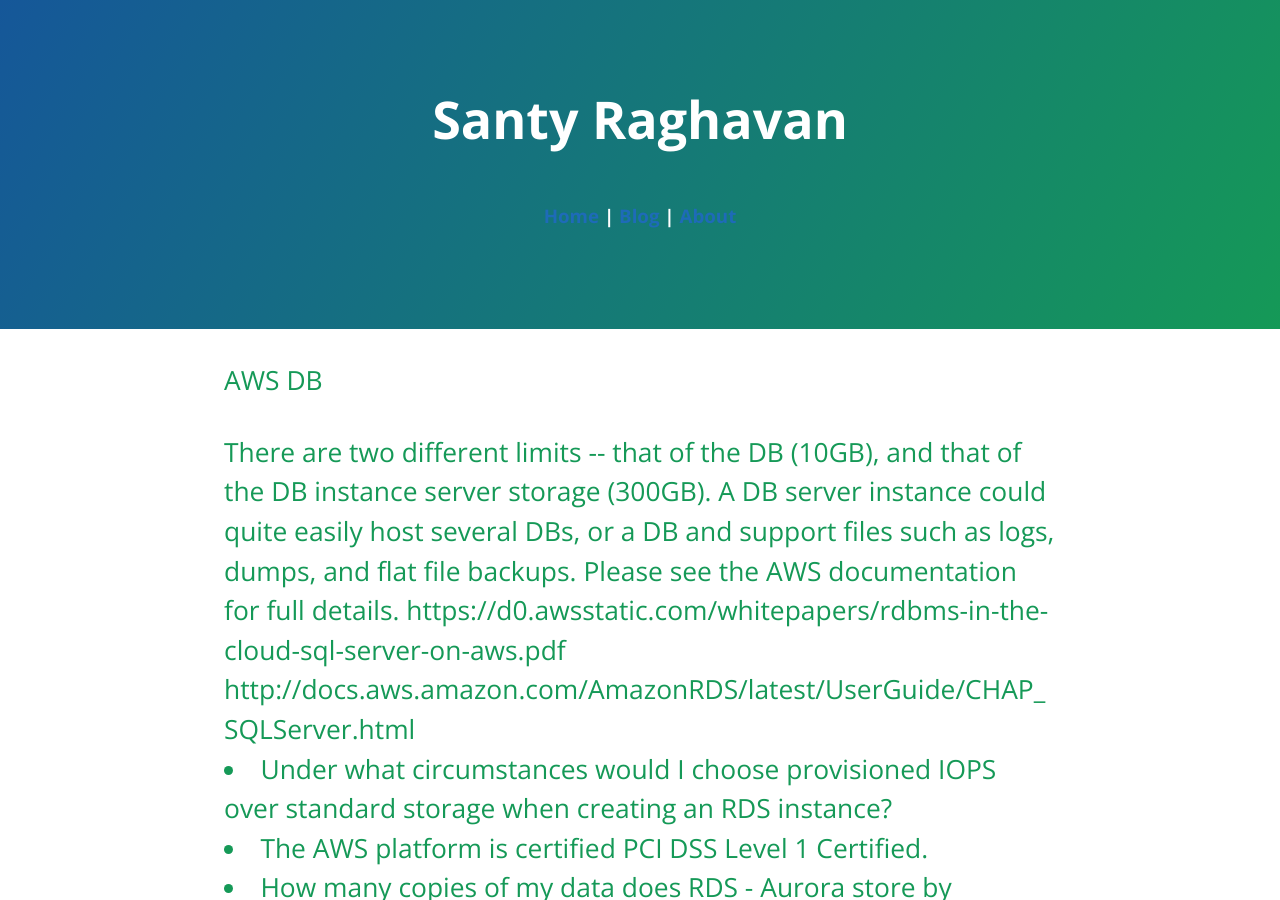
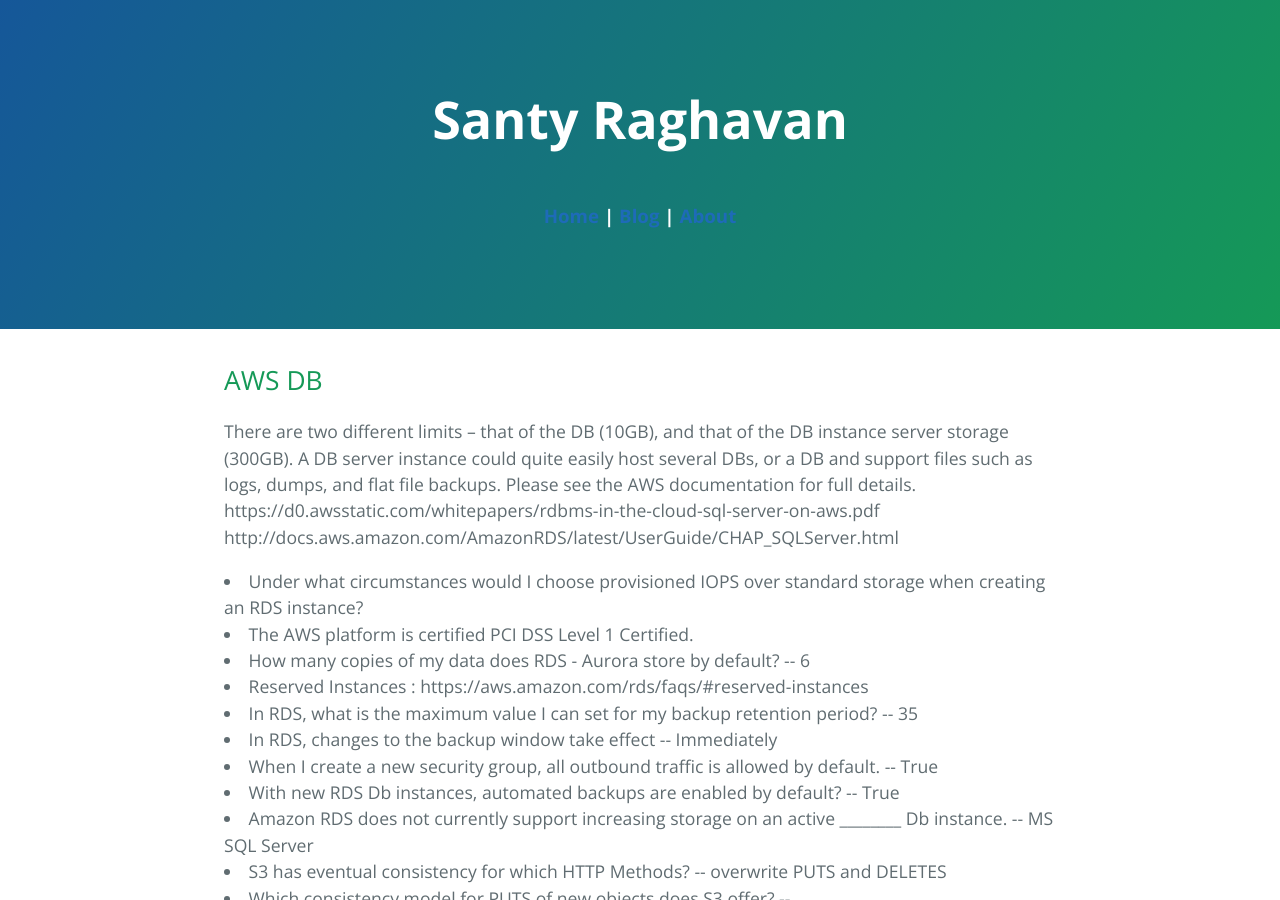
Before and after one commit to santyraghavan/santyraghavan.github.io, a Jekyll site: the page built from _posts/2016-02-12-sample-content.md, in a window 1280 px wide and 900 px high. Built offline with Jekyll 4.4.1, drawn with Linux system fonts in a browser that asks for light colours.

```diff
--- a/_posts/2016-02-12-sample-content.md
+++ b/_posts/2016-02-12-sample-content.md
@@ -5,7 +5,7 @@ date:   2016-02-12 17:50:00
 categories: main
 ---
 
-<h2> AWS DB <h2>
+<h2> AWS DB </h2>
 
 There are two different limits -- that of the DB (10GB), and that of the DB instance server storage (300GB). A DB server instance could quite easily host several DBs, or a DB and support files such as logs, dumps, and flat file backups. Please see the AWS documentation for full details.
 https://d0.awsstatic.com/whitepapers/rdbms-in-the-cloud-sql-server-on-aws.pdf
```
